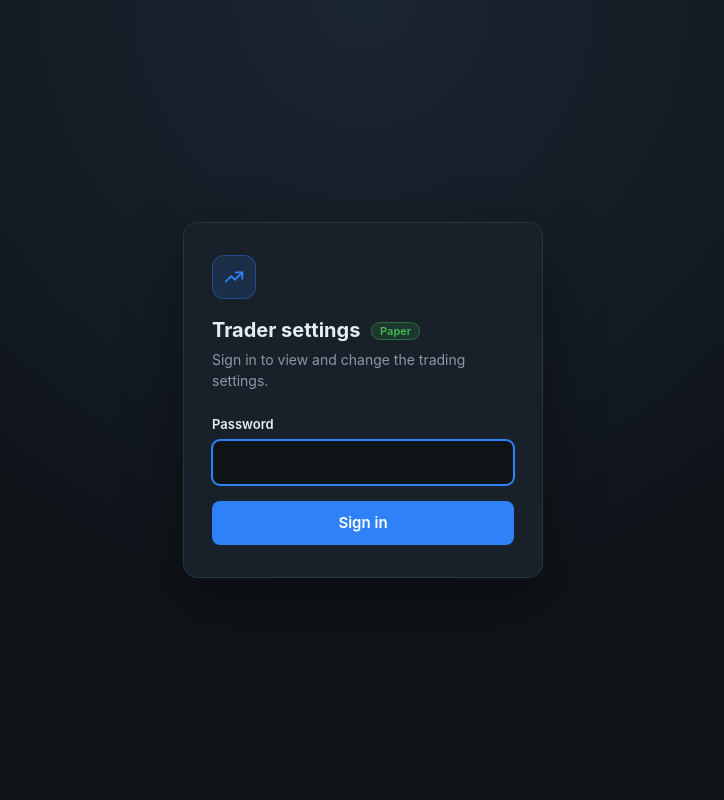
After one commit to chrisande71173/alpaca-webhook, a Flask app: template templates/login.html in a window 1280 px wide. The commit adds this page. Shown: the whole page, without its empty margins (277-1001 px from the left). Run offline with Flask 3, Linux system fonts and the light colour scheme; the template is opened without the code that fills it, so the values that code supplies are empty.

Commit message:
Replace the browser password pop-up with a login page
- /settings (and /) now redirect to a /login page with a single password
  field, styled like the settings page. A correct password starts a
  session remembered for 30 days; Sign out is on the settings page.
- The session cookie is HttpOnly, SameSite=Lax, and Secure on Railway.
  It's signed with a key derived from ADMIN_PASSWORD, so no new variable
  is needed and changing the password signs everyone out.
- Wrong passwords show an error and are delayed by a second. After
  signing in, only same-site paths are followed (no open redirect).
- JSON endpoints (/api/settings, /account) answer 401 instead of
  redirecting; scripts can still send the password with HTTP Basic auth.

```diff
--- a/server.py
+++ b/server.py
@@ -1,11 +1,12 @@
+import hashlib
 import hmac
 import os
 import time
 import threading
-from datetime import datetime
+from datetime import datetime, timedelta
 from functools import wraps
 import pytz
-from flask import Flask, Response, redirect, request, jsonify, render_template
+from flask import Flask, redirect, request, jsonify, render_template, session
 from alpaca.trading.client import TradingClient
 from alpaca.trading.requests import MarketOrderRequest, LimitOrderRequest, GetOrdersRequest
 from alpaca.trading.enums import OrderSide, TimeInForce, QueryOrderStatus
@@ -33,6 +34,20 @@ settings = SettingsStore()
 
 # Password for the /settings page. Without it the page is turned off.
 ADMIN_PASSWORD = os.getenv("ADMIN_PASSWORD")
+
+# Signed-in sessions. The signing key is derived from ADMIN_PASSWORD, so no
+# extra variable is needed and changing the password signs everyone out.
+app.config.update(
+    SECRET_KEY=hashlib.sha256(f"trader-session:{ADMIN_PASSWORD or ''}".encode()).hexdigest(),
+    PERMANENT_SESSION_LIFETIME=timedelta(days=30),
+    SESSION_COOKIE_HTTPONLY=True,
+    SESSION_COOKIE_SAMESITE="Lax",
+    # Railway serves over HTTPS; locally it's plain HTTP.
+    SESSION_COOKIE_SECURE=bool(os.getenv("RAILWAY_ENVIRONMENT") or os.getenv("RAILWAY_ENVIRONMENT_NAME")),
+)
+
+# Slows password guessing.
+LOGIN_FAILURE_DELAY = 1.0
 
 # Track non-tradable assets to avoid repeated failures
 non_tradable_assets = set()
@@ -450,25 +465,74 @@ def webhook():
                 pending_orders.pop(symbol, None)
 
 
+def _password_matches(supplied):
+    return bool(ADMIN_PASSWORD) and hmac.compare_digest(
+        (supplied or "").encode(), ADMIN_PASSWORD.encode()
+    )
+
+
+def _is_signed_in():
+    if session.get("admin"):
+        return True
+    # Scripts (e.g. curl -u any:password) can still send the password directly.
+    auth = request.authorization
+    return bool(auth) and _password_matches(auth.password)
+
+
+def _safe_next(target):
+    """Only redirect back to a page on this site after signing in."""
+    if target and target.startswith("/") and not target.startswith("//"):
+        return target
+    return "/settings"
+
+
 def require_admin(view):
-    """Protects the settings page with a browser password prompt (HTTP Basic auth).
+    """Requires signing in with ADMIN_PASSWORD (see /login).
 
-    Any username works; the password must match ADMIN_PASSWORD. If
+    Pages redirect to the login page; JSON endpoints answer 401. If
     ADMIN_PASSWORD isn't set, the settings page is turned off entirely.
     """
     @wraps(view)
     def wrapped(*args, **kwargs):
         if not ADMIN_PASSWORD:
             return jsonify({"error": "Settings page is disabled: set ADMIN_PASSWORD to enable it"}), 403
-        auth = request.authorization
-        supplied = (auth.password or "") if auth else ""
-        if not hmac.compare_digest(supplied.encode(), ADMIN_PASSWORD.encode()):
-            return Response(
-                "Password required", 401,
-                {"WWW-Authenticate": 'Basic realm="Trader settings", charset="UTF-8"'},
-            )
-        return view(*args, **kwargs)
+        if _is_signed_in():
+            return view(*args, **kwargs)
+        if request.path.startswith("/api/") or request.path == "/account":
+            return jsonify({"error": "Sign in required"}), 401
+        return redirect(f"/login?next={request.path}")
     return wrapped
+
+
+@app.route("/login", methods=["GET"])
+def login_page():
+    if not ADMIN_PASSWORD:
+        return render_template("login.html", disabled=True), 403
+    next_page = _safe_next(request.args.get("next"))
+    if session.get("admin"):
+        return redirect(next_page)
+    return render_template("login.html", next=next_page)
+
+
+@app.route("/login", methods=["POST"])
+def login():
+    if not ADMIN_PASSWORD:
+        return render_template("login.html", disabled=True), 403
+    next_page = _safe_next(request.form.get("next"))
+    if not _password_matches(request.form.get("password")):
+        time.sleep(LOGIN_FAILURE_DELAY)
+        print("LOGIN: failed attempt")
+        return render_template("login.html", next=next_page, error="Wrong password."), 401
+    session.clear()
+    session["admin"] = True
+    session.permanent = True
+    return redirect(next_page)
+
+
+@app.route("/logout", methods=["GET", "POST"])
+def logout():
+    session.clear()
+    return redirect("/login")
 
 
 def _settings_payload():
--- /dev/null
+++ b/templates/login.html
@@ -0,0 +1,81 @@
+<!doctype html>
+<html lang="en">
+<head>
+  <meta charset="utf-8">
+  <meta name="viewport" content="width=device-width, initial-scale=1">
+  <title>Sign in · Trader</title>
+  <style>
+    :root {
+      --bg: #0f1419; --card: #182029; --line: #2a3542; --text: #e6edf3;
+      --muted: #8b98a5; --accent: #2f81f7; --good: #3fb950; --bad: #f85149;
+    }
+    * { box-sizing: border-box; }
+    body {
+      margin: 0; min-height: 100vh; display: grid; place-items: center; padding: 20px;
+      background: radial-gradient(circle at 50% 0%, #1b2633 0%, var(--bg) 60%);
+      color: var(--text); font: 15px/1.5 -apple-system, BlinkMacSystemFont, "Segoe UI", Roboto, sans-serif;
+    }
+    .card {
+      width: 100%; max-width: 360px; background: var(--card); border: 1px solid var(--line);
+      border-radius: 14px; padding: 32px 28px; box-shadow: 0 20px 60px rgba(0, 0, 0, .35);
+    }
+    .logo {
+      width: 44px; height: 44px; border-radius: 12px; display: grid; place-items: center;
+      background: rgba(47, 129, 247, .15); border: 1px solid rgba(47, 129, 247, .4); margin-bottom: 16px;
+    }
+    h1 { font-size: 20px; margin: 0 0 4px; }
+    .sub { color: var(--muted); margin: 0 0 24px; font-size: 14px; }
+    .badge {
+      font-size: 11px; font-weight: 600; padding: 1px 8px; border-radius: 999px; margin-left: 6px;
+      background: rgba(63, 185, 80, .15); color: var(--good); border: 1px solid rgba(63, 185, 80, .4);
+      vertical-align: middle;
+    }
+    label { display: block; font-weight: 600; font-size: 13px; margin-bottom: 6px; }
+    input {
+      width: 100%; padding: 10px 12px; border-radius: 8px; border: 1px solid var(--line);
+      background: var(--bg); color: var(--text); font: inherit;
+    }
+    input:focus { outline: 2px solid var(--accent); outline-offset: -1px; }
+    button {
+      width: 100%; margin-top: 16px; padding: 11px; border-radius: 8px; border: none;
+      background: var(--accent); color: #fff; font: inherit; font-weight: 600; cursor: pointer;
+    }
+    button:disabled { opacity: .6; cursor: default; }
+    .error {
+      margin: 0 0 16px; padding: 10px 12px; border-radius: 8px; font-size: 14px;
+      background: rgba(248, 81, 73, .1); border: 1px solid rgba(248, 81, 73, .4); color: var(--bad);
+    }
+  </style>
+</head>
+<body>
+  <main class="card">
+    <div class="logo" aria-hidden="true">
+      <svg width="22" height="22" viewBox="0 0 24 24" fill="none" stroke="#2f81f7" stroke-width="2"
+           stroke-linecap="round" stroke-linejoin="round"><polyline points="3 17 9 11 13 15 21 7"/>
+        <polyline points="14 7 21 7 21 14"/></svg>
+    </div>
+    <h1>Trader settings <span class="badge">Paper</span></h1>
+    <p class="sub">Sign in to view and change the trading settings.</p>
+
+    {% if disabled %}
+      <p class="error">The settings page is turned off. Set <code>ADMIN_PASSWORD</code> on the server to enable it.</p>
+    {% else %}
+      {% if error %}<p class="error" role="alert">{{ error }}</p>{% endif %}
+      <form method="post" action="/login" id="login">
+        <input type="hidden" name="next" value="{{ next }}">
+        <label for="password">Password</label>
+        <input id="password" name="password" type="password" autocomplete="current-password" required autofocus>
+        <button type="submit">Sign in</button>
+      </form>
+    {% endif %}
+  </main>
+  <script>
+    const form = document.getElementById("login");
+    if (form) form.addEventListener("submit", () => {
+      const button = form.querySelector("button");
+      button.disabled = true;
+      button.textContent = "Signing in…";
+    });
+  </script>
+</body>
+</html>
--- a/templates/settings.html
+++ b/templates/settings.html
@@ -16,6 +16,8 @@
     }
     main { max-width: 720px; margin: 0 auto; padding: 32px 20px 64px; }
     header { display: flex; align-items: center; gap: 12px; margin-bottom: 8px; }
+    .signout { margin-left: auto; color: var(--muted); font-size: 14px; text-decoration: none; }
+    .signout:hover { color: var(--text); }
     h1 { font-size: 22px; margin: 0; }
     .badge {
       font-size: 12px; font-weight: 600; padding: 2px 10px; border-radius: 999px;
@@ -62,6 +64,7 @@
   <header>
     <h1>Trader settings</h1>
     <span class="badge" id="mode" hidden>Paper trading</span>
+    <a class="signout" href="/logout">Sign out</a>
   </header>
   <p class="intro">Changes take effect on the next TradingView alert. Nothing is saved until you press Save.</p>
 
@@ -157,6 +160,7 @@
 
   async function load() {
     const response = await fetch("api/settings", { cache: "no-store" });
+    if (response.status === 401) { location.href = "/login?next=/settings"; return; }
     if (!response.ok) throw new Error((await response.json()).error || response.statusText);
     const data = await response.json();
     document.getElementById("mode").hidden = !data.paper;
@@ -185,6 +189,7 @@
         headers: { "Content-Type": "application/json" },
         body: JSON.stringify(changes),
       });
+      if (response.status === 401) throw new Error("you were signed out. Reload the page to sign in again");
       const data = await response.json();
       if (!response.ok) throw new Error(data.error || response.statusText);
       render(data.settings);
```
Also changed, not shown: tests/test_server.py (+104 -3 lines), README.md.
